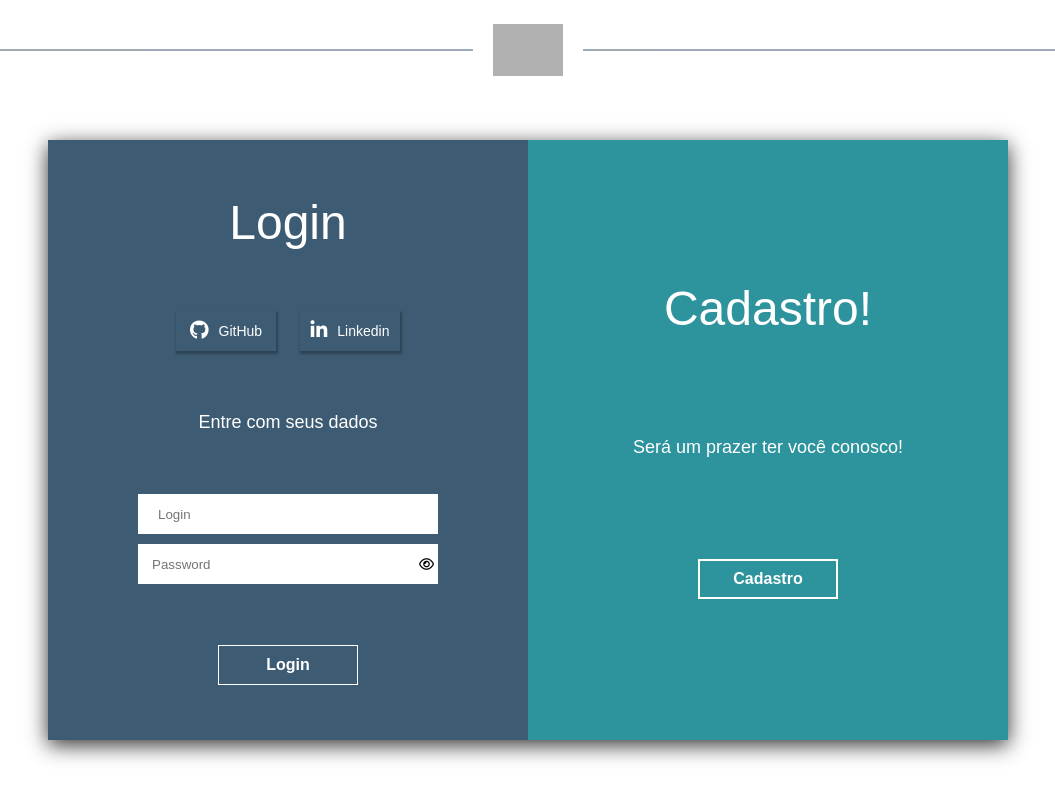
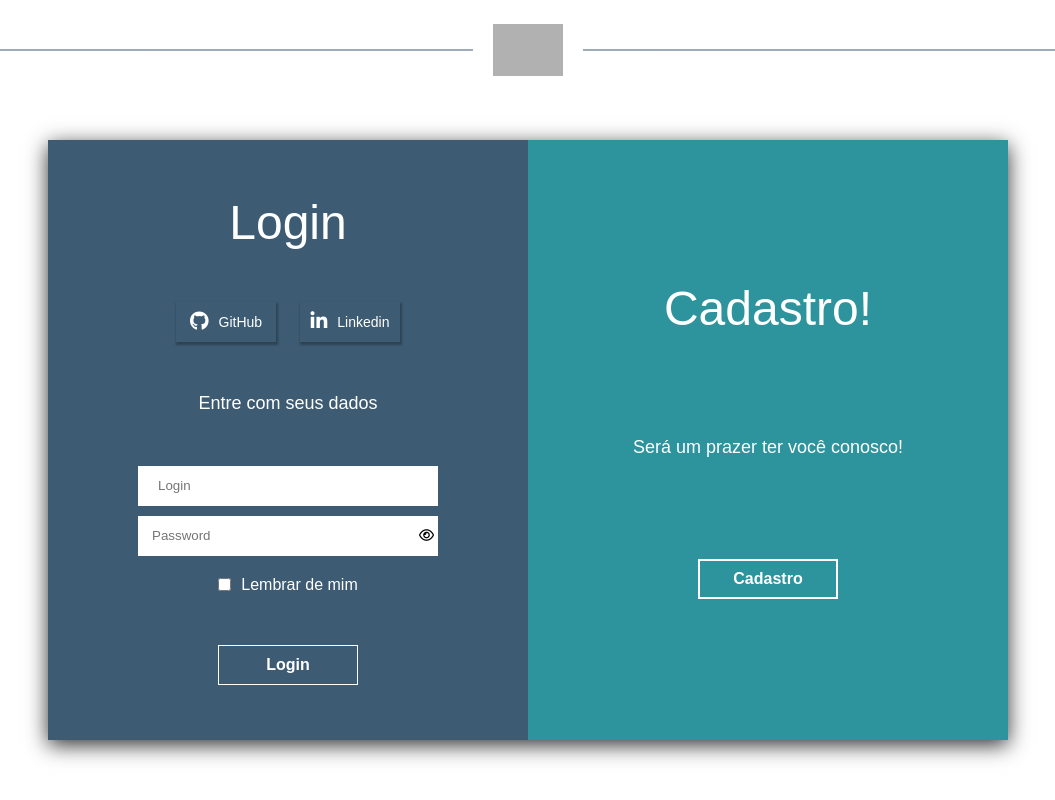
Before and after one commit to nathanfdias/SeletivoNekiFront, a React (Create React App) app in the folder projeto/: page / in a window 1280 px wide. Shown: the whole page, without its empty margins (112-1167 px from the left). Built offline with nearby package versions, Linux system fonts and the light colour scheme; grey boxes are pictures that could not be loaded.

Commit message:
Autentificacao Login

```diff
--- a/projeto/src/App.js
+++ b/projeto/src/App.js
@@ -3,12 +3,15 @@ import { BrowserRouter } from "react-router-dom";
 import { ToastContainer } from "react-toastify";
 import 'react-toastify/dist/ReactToastify.min.css'
 import { Router } from "./Router";
+import { LoginProvider } from "./context/auth";
 
 export function App() {
   return (
     <>
       <BrowserRouter>
+      <LoginProvider>
         <Router />
+      </LoginProvider>
       </BrowserRouter>
       <ToastContainer
         position="top-right"
--- a/projeto/src/Pages/Login/form.css
+++ b/projeto/src/Pages/Login/form.css
@@ -105,6 +105,16 @@
     transition: 0.7s;
 }
 
+.checkbox-remember{
+    margin-top: 10px;
+    display: flex;
+    flex-direction: row;
+    align-items: center;
+    justify-content: center;
+    gap: 10px;
+    color: white;
+}
+
 .form-button {
     width: 140px;
     height: 40px;
--- a/projeto/src/Pages/Login/index.js
+++ b/projeto/src/Pages/Login/index.js
@@ -1,4 +1,4 @@
-import React, { useState } from "react";
+import React, { useState, useContext } from "react";
 import { useNavigate } from "react-router-dom";
 import { toast } from "react-toastify";
 import LogoNeki from "../../Assets/Logo-Neki.png";
@@ -8,6 +8,7 @@ import "../Login/login-container.css";
 import "../Login/reset.css";
 
 import axios from "axios";
+import { UserContext } from "../../context/auth";
 
 export function Login() {
   const [username, setUsername] = useState("");
@@ -16,6 +17,8 @@ export function Login() {
   const [showPassword, setShowPassword] = useState(false);
 
   const navigate = useNavigate();
+  const { login, setChecked } = useContext(UserContext);
+
 
   const handleClickShowPassword = (e) => {
     e.preventDefault();
@@ -27,6 +30,14 @@ export function Login() {
       setShowPassword(false);
     }
   }
+
+  const handleChangeCheck = (e) => {
+    const { checked } = e.target;
+
+    if (checked) {
+      setChecked(true);
+    }
+  };
 
   function moveOverlay() {
     document.getElementById("login-container").classList.toggle("move");
@@ -41,8 +52,11 @@ export function Login() {
       })
       .then((response) => {
         console.log(response);
+        login(username, password);
         toast.success("Login realizado com sucesso!");
-        navigate("/home");
+        setTimeout(() => {
+          navigate("/home");
+        }, 1000)
       })
       .catch((error) => {
         console.log(error);
@@ -51,8 +65,6 @@ export function Login() {
   }
 
   function cadastrar(e){
-    e.preventDefault();
-
     if(password === confirmPassword ){
       axios
         .post("http://localhost:8080/user/cadastrar", {
@@ -115,6 +127,10 @@ export function Login() {
                     <button className="showvisibility" onClick={(e) => handleClickShowPassword(e)}>
                       <i className="fa fa-eye"></i>
                     </button>
+                  </div>
+                  <div className="checkbox-remember">
+                    <input type="checkbox" id="check" name="check" onChange={handleChangeCheck}/>
+                    <label for="check">Lembrar de mim</label>
                   </div>
                 </div>
                 <button
--- a/projeto/src/Router/index.js
+++ b/projeto/src/Router/index.js
@@ -1,14 +1,32 @@
-import React from 'react';
+import React, { useContext } from 'react';
 import {Route, Routes, Navigate} from "react-router-dom";
+import { UserContext } from "../context/auth.js";
+
+import { LoginProvider } from "../context/auth.js";
 
 import { Login } from "../Pages/Login";
 import { Home } from "../Pages/Home";
 
 export function Router() {
+
+  const Private = ({ children }) => {
+    const{ authenticated, loading } = useContext(UserContext);
+    if(loading) {
+        return <div> Carregando </div>;
+    }
+    if(!authenticated) {
+        return(
+            <Navigate to="/"/>
+        )
+    }
+
+    return children;
+}
+
  return (
     <Routes>
         <Route element={<Login />} path="/" />
-        <Route element={<Home />} path="/home" />
+        <Route element={<Private><Home /></Private>} path="/home" />
     </Routes>
   );
 }
--- a/projeto/src/components/Navbar.js
+++ b/projeto/src/components/Navbar.js
@@ -1,11 +1,19 @@
-import React, { useState } from "react";
+import React, { useState, useContext } from "react";
 import { Link } from 'react-router-dom';
 import "./Navbar.css";
 import { FiMenu, FiX } from "react-icons/fi";
 import LogoNeki2 from "../Assets/Logo2-Neki.png";
 
+import { UserContext } from "../context/auth";
+
 const Navbar = ({ navbarLinks }) => {
   const [menuClicked, setMenuClicked] = useState(false);
+
+  const { logout } = useContext(UserContext);
+
+  const deslogar = () => {
+    logout();
+}
 
   const toggleMenuClick = () => {
     setMenuClicked(!menuClicked);
@@ -38,7 +46,9 @@ const Navbar = ({ navbarLinks }) => {
             <Link className="navbar_link" >Skills</Link>
         </li>
         <li className="navbar_item">
-            <Link className="navbar_link" >Logout</Link>
+          <button onClick={() => deslogar()}>
+            <p className="navbar_link" >Logout</p>
+          </button>
         </li>
       </ul>
     </nav>
--- a/projeto/src/context/auth.js
+++ b/projeto/src/context/auth.js
@@ -8,6 +8,7 @@ export const LoginProvider = ({ children }) => {
   const navigate = useNavigate();
   const [user, setUser] = useState(null);
   const [loading, setLoading] = useState(true);
+  const [checked, setChecked] = useState(false);
 
 
   useEffect(() => {
@@ -26,7 +27,10 @@ export const LoginProvider = ({ children }) => {
       setUser({userLog});
       navigate("/home");
 
-      localStorage.setItem("user", JSON.stringify(userLog));
+      if(checked) {
+        localStorage.setItem("user", JSON.stringify(userLog));
+      }
+
     }
   };
 
@@ -38,7 +42,7 @@ export const LoginProvider = ({ children }) => {
 
   return (
     <UserContext.Provider
-      value={{ authenticated: !!user, user, loading, login, logout }}
+      value={{ authenticated: !!user, user, loading, login, logout, checked, setChecked }}
     >
       {children}
     </UserContext.Provider>
--- a/projeto/src/index.js
+++ b/projeto/src/index.js
@@ -5,6 +5,6 @@ import {App} from './App';
 const root = ReactDOM.createRoot(document.getElementById('root'));
 root.render(
   <React.StrictMode>
-    <App />
+      <App />
   </React.StrictMode>
 );
--- a/projeto/src/services/api.js
+++ b/projeto/src/services/api.js
@@ -9,7 +9,6 @@ const api = axios.create({
 
 export const createSession = async (username, password) => {
     return api
-    axios
     .post(`http://localhost:8080/login`, {
         username: username,
         password: password
```
